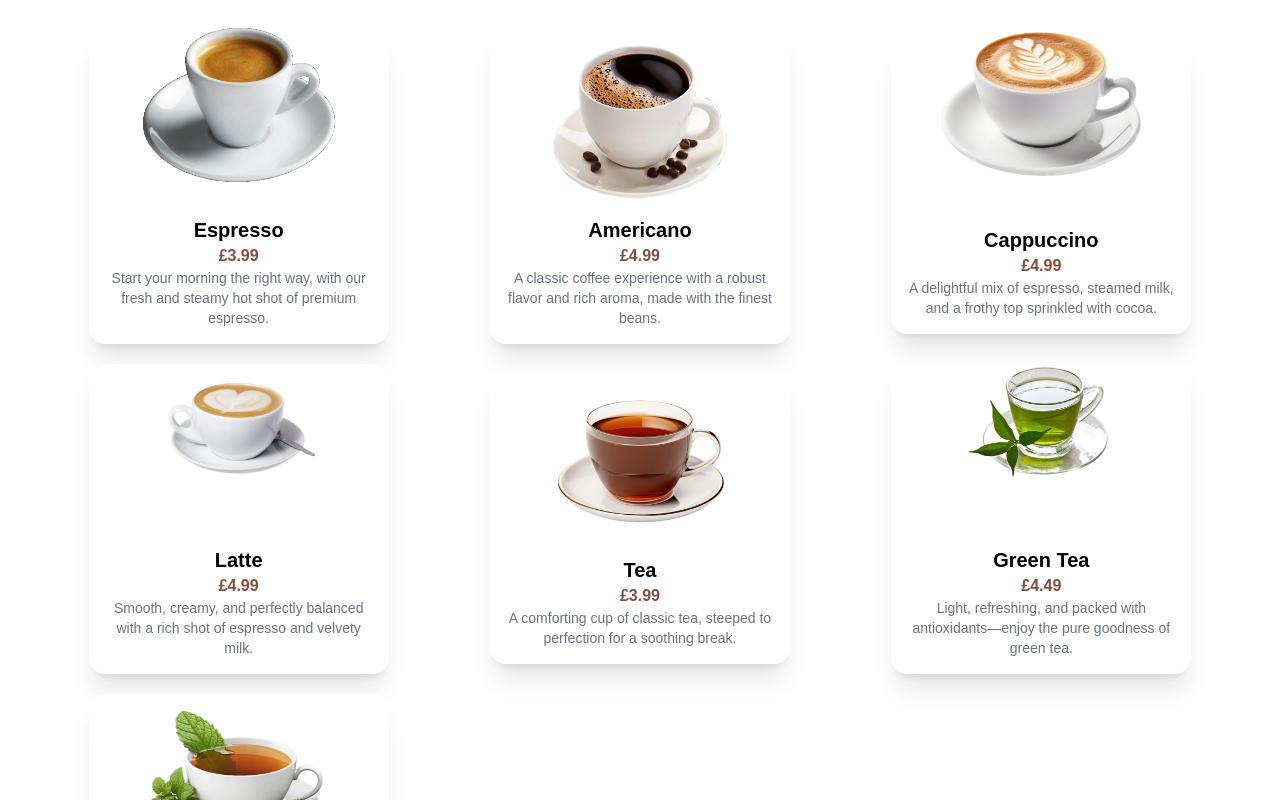
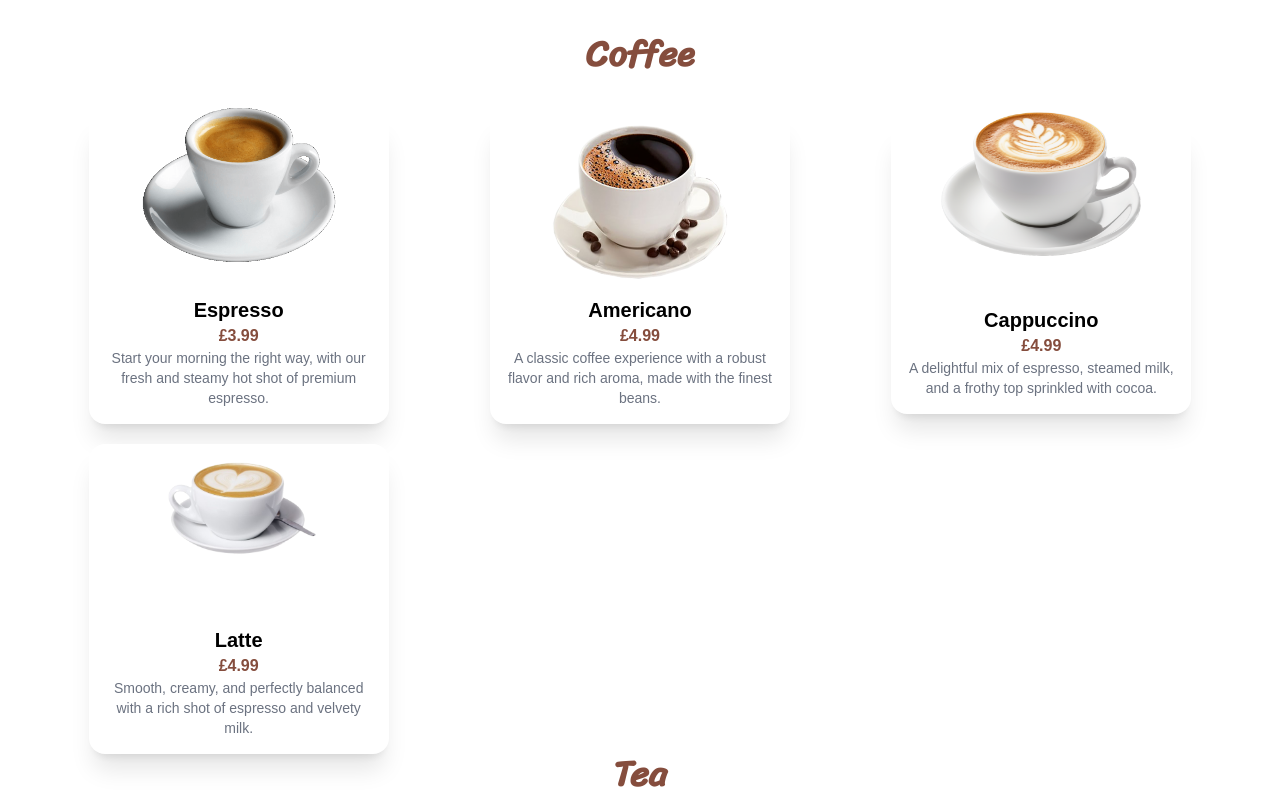
Before and after one commit to KamilSzczesiak/Cafe, a React (Vite) app: page / in a window 1280 px wide. Shown: the part 1460-2260 px from the top of the page. Built offline with nearby package versions, Linux system fonts and the light colour scheme.

Commit message:
Added a Coffee and Tea title to seperate the two categories

```diff
--- a/src/components/Menu.jsx
+++ b/src/components/Menu.jsx
@@ -25,6 +25,7 @@ const DrinksData = [
     description:
       "£3.99 | Start your morning the right way, with our fresh and steamy hot shot of premium espresso.",
     aosDelay: "100",
+    type: "coffee",
   },
   {
     id: 2,
@@ -33,6 +34,7 @@ const DrinksData = [
     description:
       "£4.99 | A classic coffee experience with a robust flavor and rich aroma, made with the finest beans.",
     aosDelay: "300",
+    type: "coffee",
   },
   {
     id: 3,
@@ -41,6 +43,7 @@ const DrinksData = [
     description:
       "£4.99 | A delightful mix of espresso, steamed milk, and a frothy top sprinkled with cocoa.",
     aosDelay: "500",
+    type: "coffee",
   },
   {
     id: 4,
@@ -49,6 +52,7 @@ const DrinksData = [
     description:
       "£4.99 | Smooth, creamy, and perfectly balanced with a rich shot of espresso and velvety milk.",
     aosDelay: "500",
+    type: "coffee",
   },
   {
     id: "gap-1",
@@ -71,6 +75,7 @@ const DrinksData = [
     description:
       "£3.99 | A comforting cup of classic tea, steeped to perfection for a soothing break.",
     aosDelay: "500",
+    type: "tea",
   },
   {
     id: 6,
@@ -79,6 +84,7 @@ const DrinksData = [
     description:
       "£4.49 | Light, refreshing, and packed with antioxidants—enjoy the pure goodness of green tea.",
     aosDelay: "500",
+    type: "tea",
   },
   {
     id: 7,
@@ -87,6 +93,7 @@ const DrinksData = [
     description:
       "£4.49 | A fragrant and refreshing herbal tea with the cooling essence of peppermint.",
     aosDelay: "500",
+    type: "tea",
   },
 ];
 
@@ -169,8 +176,59 @@ const Services = () => {
               Drinks
             </h1>
           </div>
+          {/* Coffee Section */}
+          <div className="text-center mb-10">
+            <h2 className="text-4xl font-semibold font-cursive2 text-primary">
+              Coffee
+            </h2>
+          </div>
           <div className="grid grid-cols-1 sm:grid-cols-2 md:grid-cols-3 gap-14 md:gap-5 place-items-center">
-            {DrinksData.map(
+            {DrinksData.filter((service) => service.type === "coffee").map(
+              (service) =>
+                service.img && (
+                  <div
+                    key={service.id}
+                    data-aos="fade-up"
+                    data-aos-delay={service.aosDelay}
+                    className="rounded-2xl bg-white hover:bg-primary hover:text-white relative shadow-xl duration-high group max-w-[300px]"
+                  >
+                    <div className="h-[122px]">
+                      <img
+                        src={service.img}
+                        alt={service.name}
+                        className="max-w-[200px] block mx-auto transform -translate-y-14 group-hover:scale-105 group-hover:rotate-6 duration-300 mt-11"
+                      />
+                    </div>
+                    <div className="p-4 text-center">
+                      <h1 className="text-xl font-bold">{service.name}</h1>
+                      {(() => {
+                        const { price, details } = formatDescription(
+                          service.description
+                        );
+                        return (
+                          <>
+                            <p className="text-primary font-bold text-md">
+                              {price}
+                            </p>
+                            <p className="text-gray-500 group-hover:text-white duration-high text-sm">
+                              {details}
+                            </p>
+                          </>
+                        );
+                      })()}
+                    </div>
+                  </div>
+                )
+            )}
+          </div>
+          {/* Tea Section */}
+          <div className="text-center mb-10">
+            <h2 className="text-4xl font-semibold font-cursive2 text-primary">
+              Tea
+            </h2>
+          </div>
+          <div className="grid grid-cols-1 sm:grid-cols-2 md:grid-cols-3 gap-14 md:gap-5 place-items-center">
+            {DrinksData.filter((service) => service.type === "tea").map(
               (service) =>
                 service.img && (
                   <div
```
